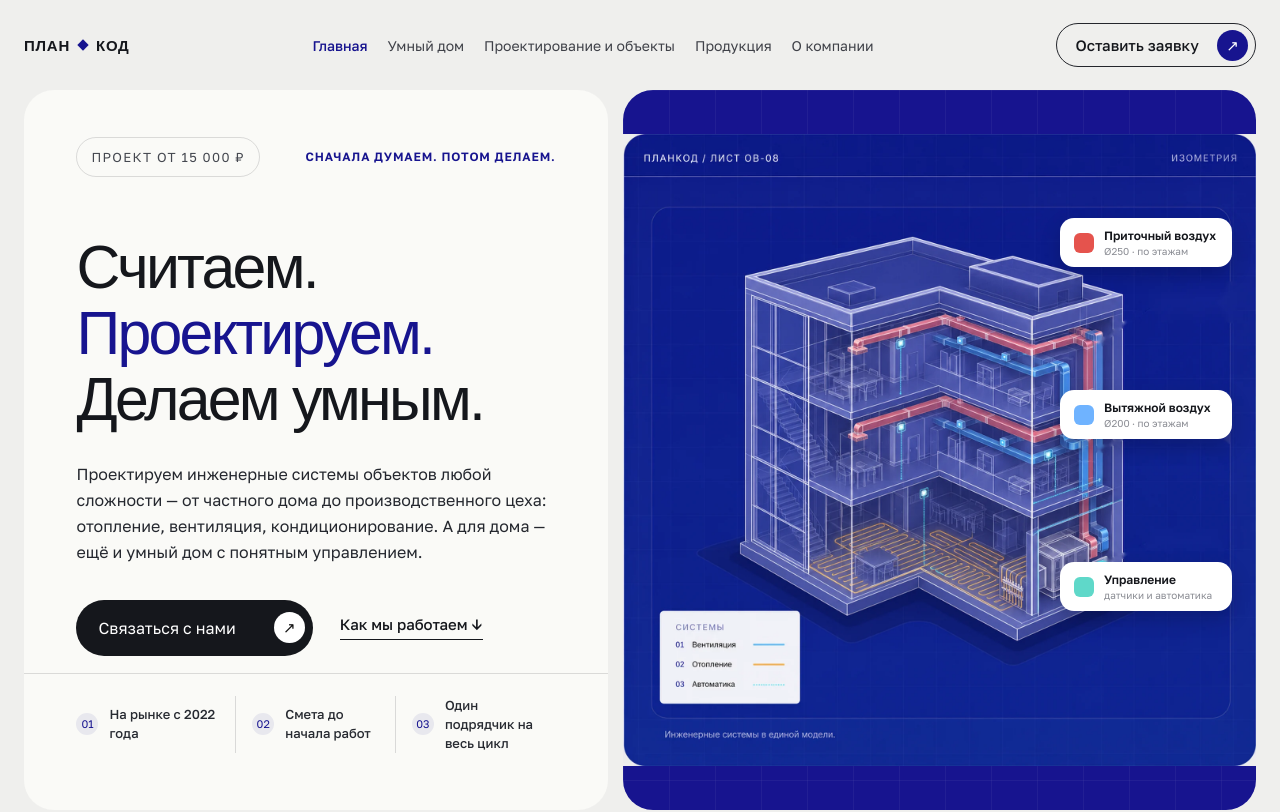
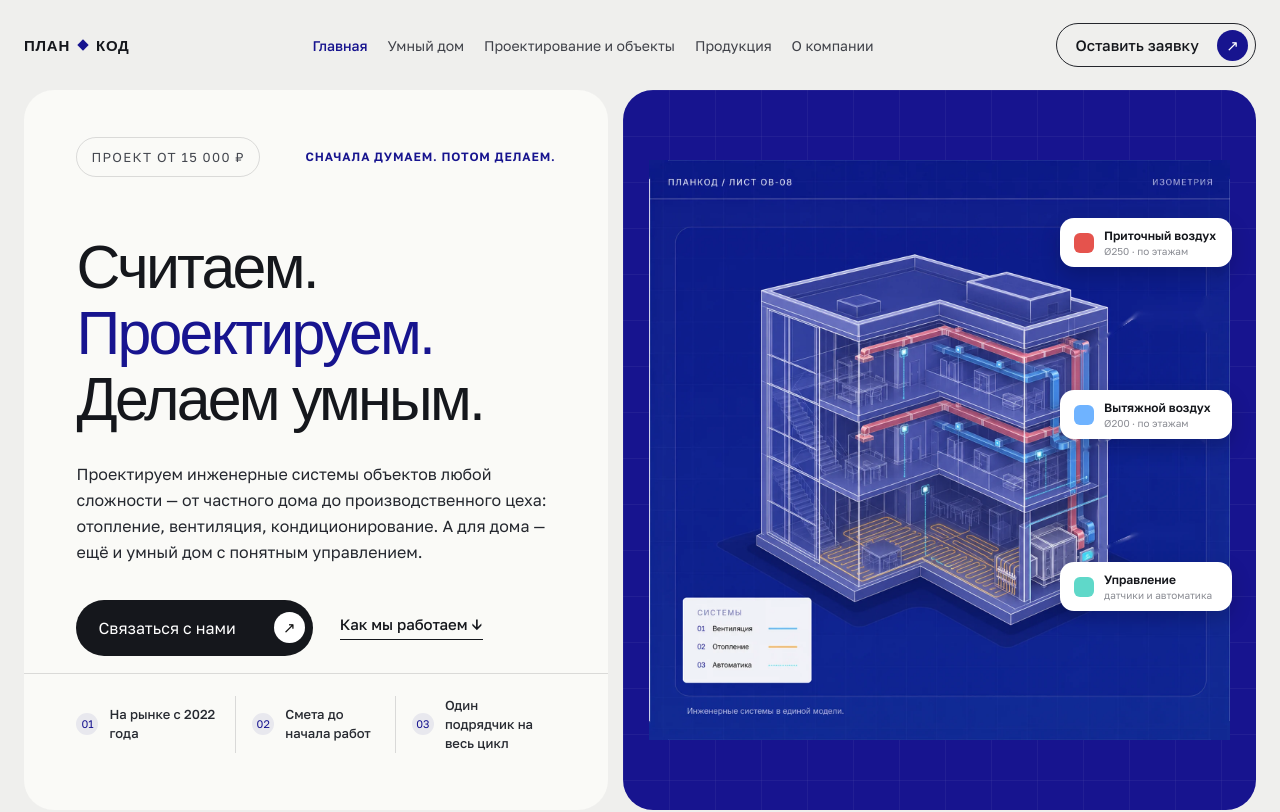
Before and after one commit to PUPI499/plankod-site, a Next.js app: page / in a window 1280 px wide. Shown: the top 812 px of the page. Built offline with nearby package versions, Linux system fonts and the light colour scheme; a web font is replaced by a local one.

Commit message:
hero: fix image overflowing its box (was rendering at native 1600px size instead of the inset-constrained box) and remove the image's own baked-in rounded corners so they stop clashing with the panel's rounded frame

```diff
--- a/app/globals.css
+++ b/app/globals.css
@@ -60,7 +60,7 @@ a { color:inherit; text-decoration:none; }
 .duct-badge i { flex:0 0 auto; width:20px; height:20px; border-radius:6px; background:#eceef4; }
 .duct-badge strong { display:block; font-size:12px; font-weight:600; color:var(--ink); line-height:1.25; }
 .duct-badge span { display:block; font-size:10px; color:#8a8c93; margin-top:2px; }
-.hero-system-image { position:absolute; inset:0; z-index:1; width:100%; height:100%; object-fit:contain; display:block; }
+.hero-system-image { position:absolute; inset:26px; z-index:1; width:calc(100% - 52px); height:calc(100% - 52px); object-fit:contain; display:block; }
 
 .equipment-preview { padding:118px 0 130px; }
 .section-head { display:grid; grid-template-columns:.45fr 1.55fr; align-items:start; margin-bottom:58px; }
@@ -93,7 +93,7 @@ a { color:inherit; text-decoration:none; }
 
 @media (hover:hover) { .header nav a,.quiet-link { transition:color .2s; }.header nav a:hover,.quiet-link:hover { color:var(--blue); }.equipment-card { transition:transform .25s; }.equipment-card:hover { transform:translateY(-6px); } }
 @media (max-width:1040px) { .header nav{display:none}.hero{grid-template-columns:1fr}.hero-copy,.hero-system{min-height:690px}.equipment-grid{grid-template-columns:1fr 1fr}.section-head{grid-template-columns:1fr;gap:35px} }
-@media (max-width:640px) { .shell{width:calc(100% - 24px)}.header{height:72px}.header-button{font-size:0;padding-left:7px;gap:0}.hero{gap:10px}.hero-copy{min-height:690px;padding:30px 22px 0}.eyebrow{margin-bottom:42px}.eyebrow b{display:none}.hero h1{font-size:43px}.hero-copy>p{font-size:14px}.hero-actions{align-items:flex-start;flex-direction:column;gap:19px}.trust-strip{margin:auto -22px 0;padding:0 22px}.trust-strip span{padding:7px;font-size:9px}.hero-system{min-height:610px}.object-schematic{inset:80px 15px 110px 13%}.object-card{left:15px;bottom:94px;transform:scale(.86);transform-origin:left bottom}.spec-badge{min-width:112px}.spec-badge-one{right:13px}.spec-badge-two{left:18px;top:260px}.spec-badge-three{right:13px;bottom:138px}.equipment-preview{padding:82px 0}.section-head h2{font-size:37px}.equipment-grid{grid-template-columns:1fr}.equipment-card{min-height:430px} }
+@media (max-width:640px) { .shell{width:calc(100% - 24px)}.header{height:72px}.header-button{font-size:0;padding-left:7px;gap:0}.hero{gap:10px}.hero-copy{min-height:690px;padding:30px 22px 0}.eyebrow{margin-bottom:42px}.eyebrow b{display:none}.hero h1{font-size:43px}.hero-copy>p{font-size:14px}.hero-actions{align-items:flex-start;flex-direction:column;gap:19px}.trust-strip{margin:auto -22px 0;padding:0 22px}.trust-strip span{padding:7px;font-size:9px}.hero-system{min-height:610px}.hero-system-image{inset:16px;width:calc(100% - 32px);height:calc(100% - 32px)}.object-schematic{inset:80px 15px 110px 13%}.object-card{left:15px;bottom:94px;transform:scale(.86);transform-origin:left bottom}.spec-badge{min-width:112px}.spec-badge-one{right:13px}.spec-badge-two{left:18px;top:260px}.spec-badge-three{right:13px;bottom:138px}.equipment-preview{padding:82px 0}.section-head h2{font-size:37px}.equipment-grid{grid-template-columns:1fr}.equipment-card{min-height:430px} }
 
 /* Trust bento */
 .micro-label { color:#7a7c84; font-size:9px; line-height:1.35; text-transform:uppercase; letter-spacing:.14em; }
```
Also changed, not shown: public/images/hero-ov08.webp.
